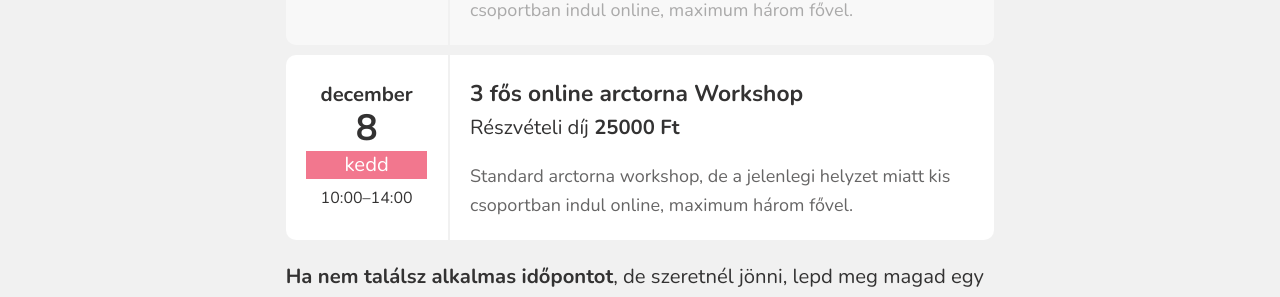
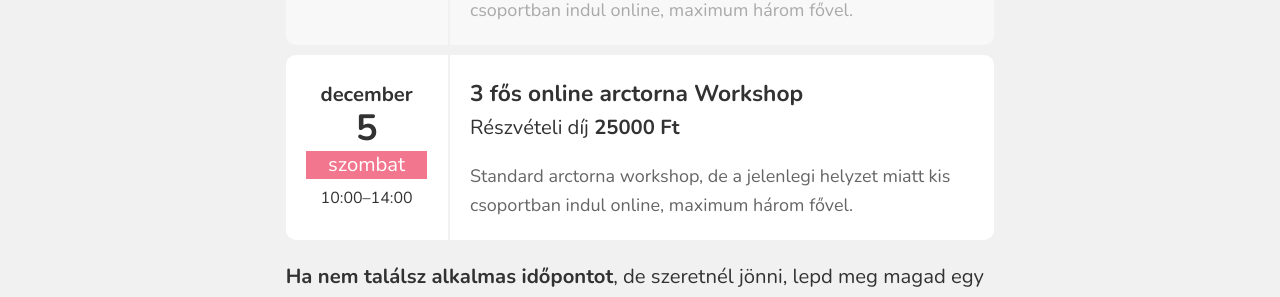
Before and after one commit to monikamudra/arctorna, a Jekyll site: the page built from workshop.md, in a window 1280 px wide and 900 px high, scrolled down 2346 px. Shown: the part 157-454 px from the top of the window. Built offline with Jekyll 4.4.1, drawn with Linux system fonts in a browser that asks for light colours.

Commit message:
Update workshop date

```diff
--- a/_data/workshop.yaml
+++ b/_data/workshop.yaml
@@ -36,7 +36,7 @@ events:
       Standard arctorna workshop, de a jelenlegi helyzet miatt kis csoportban
       indul online, maximum három fővel.
     full: true
-  - date: 2020-12-8-T10:00
+  - date: 2020-12-5-T10:00
     start: "10:00"
     end: "14:00"
     title: 3 fős online arctorna Workshop
```
